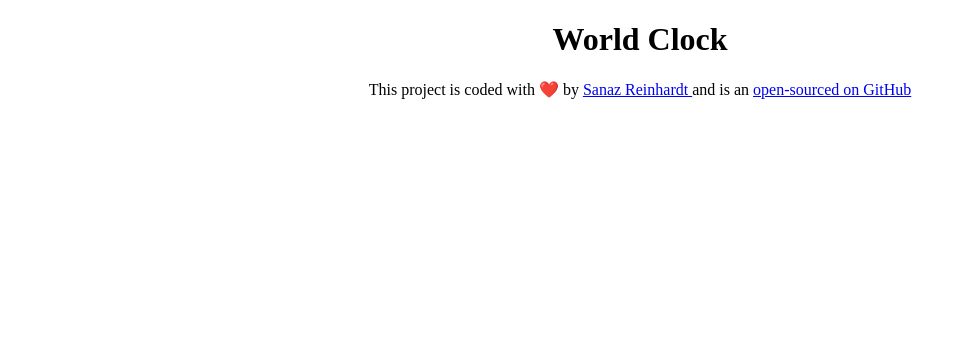
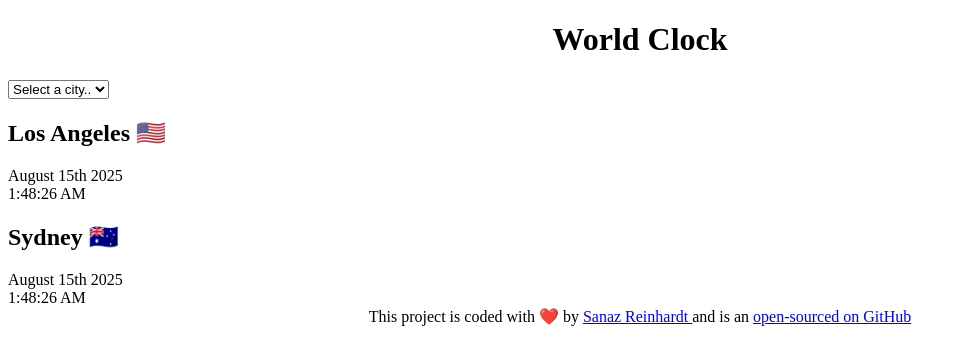
Before and after one commit to Sanaz-RH/world-clock, a plain HTML site: page index.html in a window 1280 px wide. Shown: the whole page, without its empty margins (0-967 px from the left). Drawn offline with Linux system fonts and the light colour scheme.

Commit message:
Added the basic HTML

```diff
--- a/index.html
+++ b/index.html
@@ -7,7 +7,28 @@
     <title>World clock - Sanaz Reinhardt</title>
   </head>
   <body>
-    <h1>World Clock</h1>
+    <div class="container">
+      <h1>World Clock</h1>
+
+      <select name="" id="cities">
+        <option value="select">Select a city..</option>
+        <option value="london">London</option>
+        <option value="nyc">New York</option>
+        <option value="aukland">Aukland</option>
+      </select>
+
+      <div class="city">
+        <h2>Los Angeles 🇺🇸</h2>
+        <div class="date">August 15th 2025</div>
+        <div class="time">1:48:26 AM</div>
+      </div>
+
+      <div class="city">
+        <h2>Sydney 🇦🇺</h2>
+        <div class="date">August 15th 2025</div>
+        <div class="time">1:48:26 AM</div>
+      </div>
+    </div>
     <footer>
       This project is coded with ❤️ by
       <a href="https://sanazreinhardt.webflow.io/">Sanaz Reinhardt </a>and is an
```
